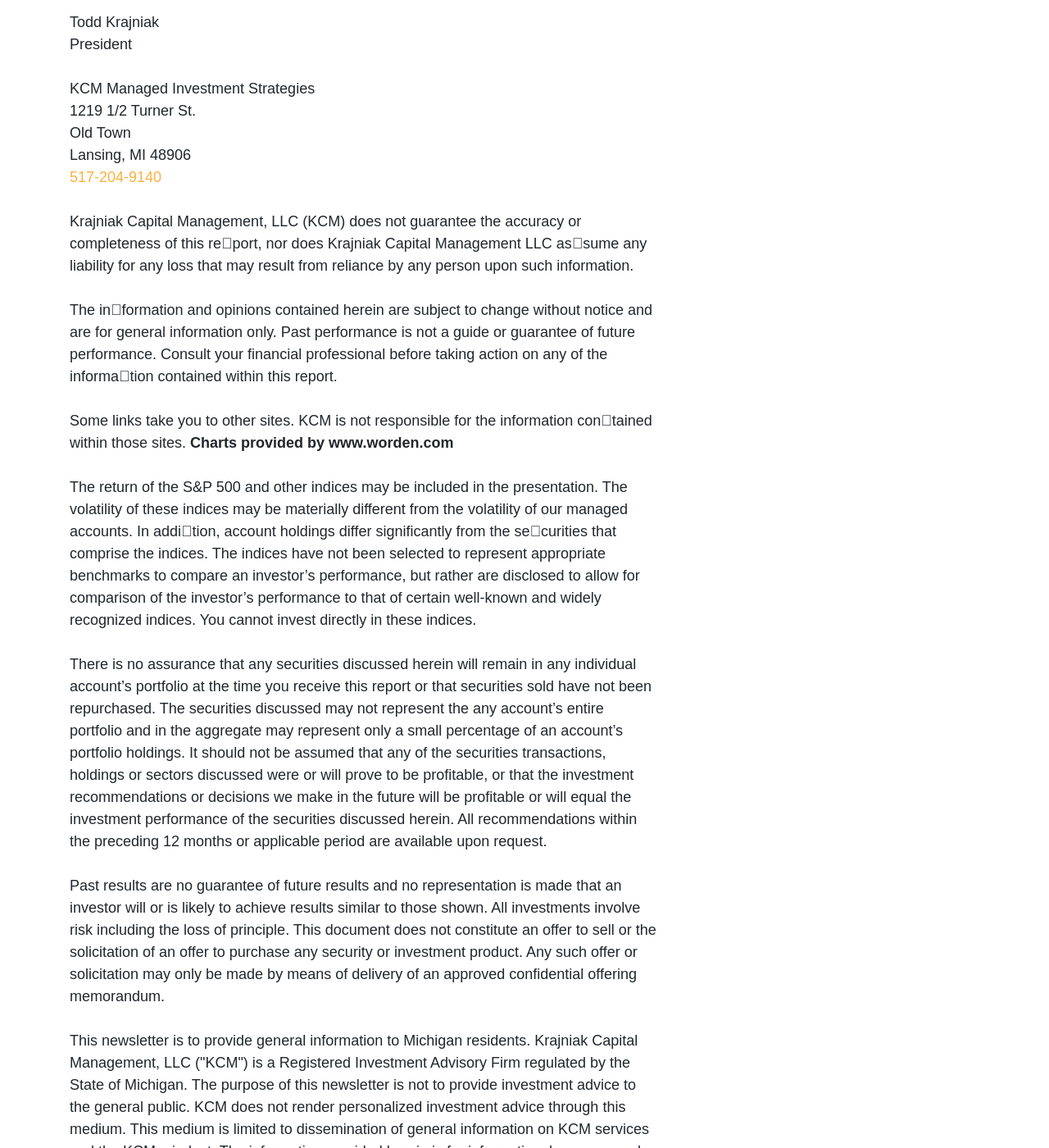
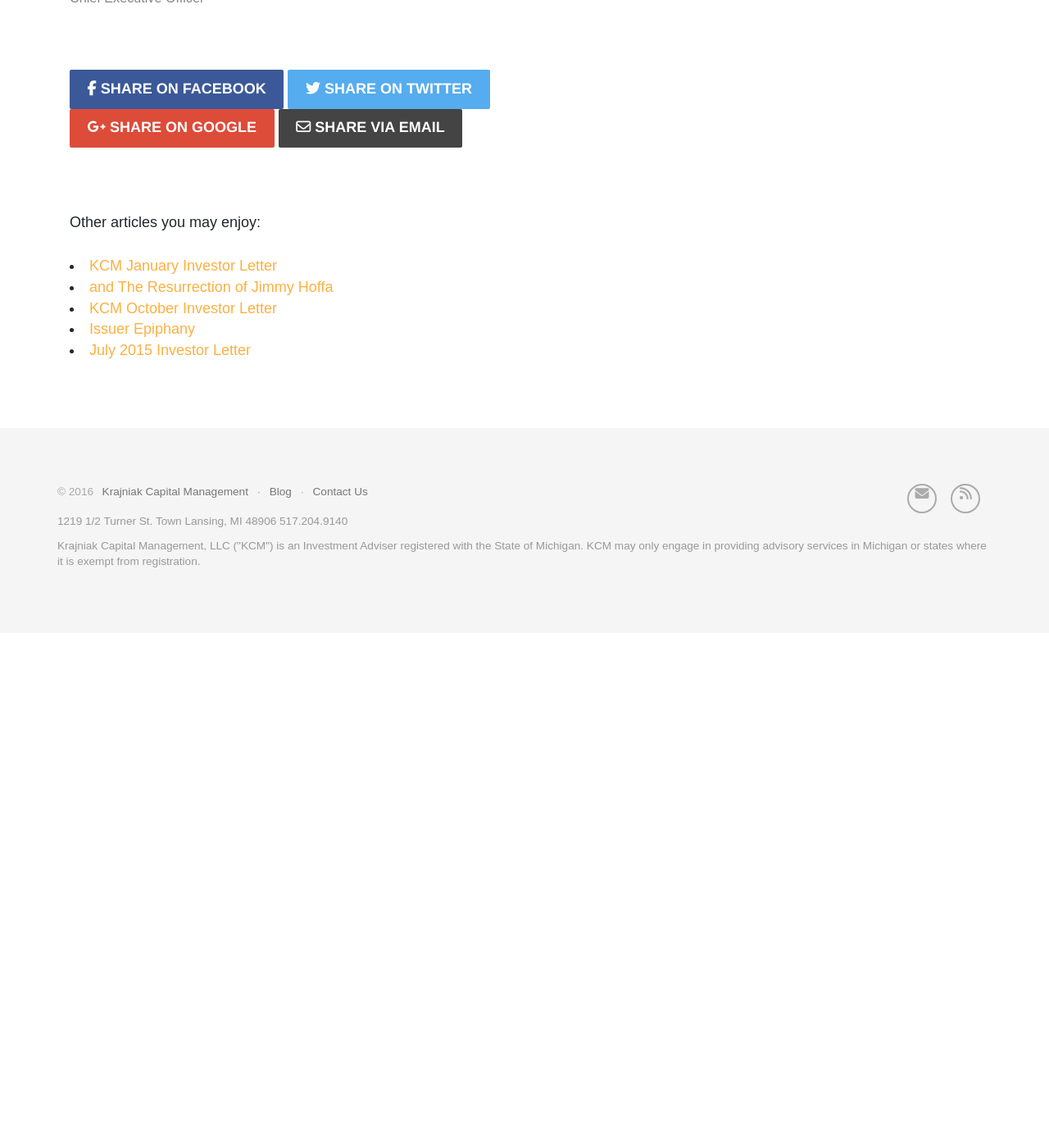
Before and after one commit to davidsilvasmith/kcm, a Jekyll site: the page built from _posts/2016-01-26-launching-careers-and-paths-forward-for-good-people.md, in a window 1280 px wide and 1400 px high, scrolled down 3819 px. Shown: the whole window at 82% size. Built offline with Jekyll 4.4.1, drawn with Linux system fonts in a browser that asks for light colours; nearby versions of some CDN libraries; some web fonts are replaced; comment, search, counter and statistics services are not loaded; after the commit the page ends 4591 px from its top, so only the background shows below that; some of the changed lines change nothing that is shown; some of the changed text lies outside the part shown.

Commit message:
newsletter boiler is optional

```diff
--- a/_config.yml
+++ b/_config.yml
@@ -12,7 +12,7 @@
 
 sass:
     sass_dir: css
-    style: :compressed
+    style: :expanded
 
 relative_permalinks: false
 paginate: 10
@@ -37,3 +37,4 @@
     values:
       layout: "post"
       is_post: true
+      skipboiler: false
--- a/_layouts/post.html
+++ b/_layouts/post.html
@@ -16,8 +16,9 @@
 
     <section>
         {{ content }}
-
-		{% include newsletter-boiler.html %}
+        {% if page.skipboiler == false %}
+		  {% include newsletter-boiler.html %}
+		{% endif %}
     </section>
 
     <footer>
--- a/_posts/2016-01-26-launching-careers-and-paths-forward-for-good-people.md
+++ b/_posts/2016-01-26-launching-careers-and-paths-forward-for-good-people.md
@@ -3,6 +3,7 @@
 excerpt: If you have made 60k / year and have had 2 kids, the odds of having $2.5 million off which to retire are very slim.  People need a mechanism to generate sustainable long term income.
 permalink: /launching-careers-and-paths-forward-for-good-people/
 image:  /images/posts/2016-01-26-launching-careers-and-paths-forward-for-good-people/team.jpg
+skipboiler: true
 ---
 
 Launching Careers and Paths Forward for Good People
```
